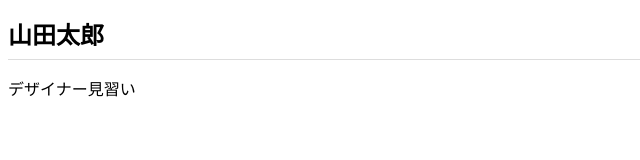
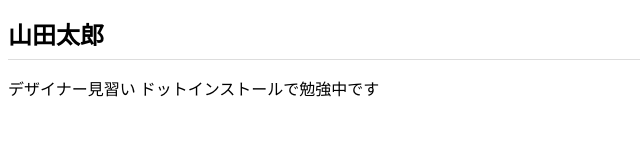
Before and after one commit to suzuken531/suzuken531.github.io, a plain HTML site: page index.html in a window 1280 px wide. Shown: the whole page, without its empty margins (0-640 px from the left). Drawn offline with Linux system fonts and the light colour scheme.

Commit message:
Add files via upload

```diff
--- a/index.html
+++ b/index.html
@@ -9,6 +9,6 @@
 </head>
 <body>
     <h1>山田太郎</h1>
-    <p>デザイナー見習い</p>
+    <p>デザイナー見習い ドットインストールで勉強中です</p>
 </body>
 </html>
```
